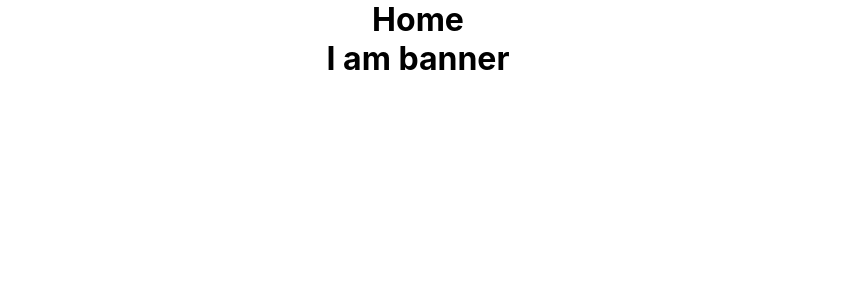
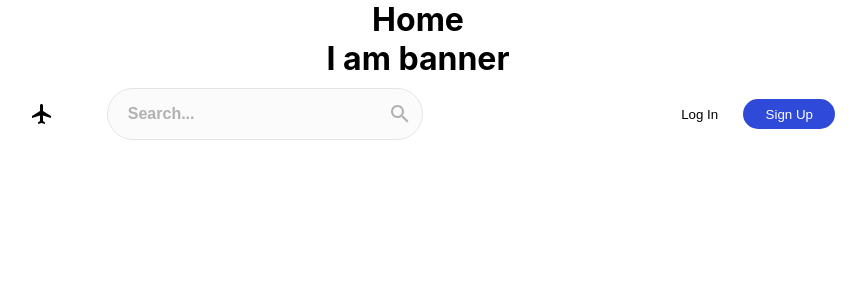
Before and after one commit to BliniUBT/airubt, a React (Create React App) app in the folder my-app/my-app/: page / in a window 1280 px wide. Shown: the top 300 px of the page, without its empty margins (222-1088 px from the left). Built offline with nearby package versions, Linux system fonts and the light colour scheme.

Commit message:
Krijimi i Header

```diff
--- a/my-app/my-app/package.json
+++ b/my-app/my-app/package.json
@@ -3,6 +3,8 @@
   "version": "0.1.0",
   "private": true,
   "dependencies": {
+    "@material-ui/core": "^4.11.4",
+    "@material-ui/icons": "^4.11.2",
     "@testing-library/jest-dom": "^5.12.0",
     "@testing-library/react": "^11.2.7",
     "@testing-library/user-event": "^12.8.3",
--- a/my-app/my-app/src/App.js
+++ b/my-app/my-app/src/App.js
@@ -2,6 +2,7 @@ import './App.css';
 import './index.css';
 import './assets/css/style.css';
 import Home from './components/Home';
+import Header from './components/Header';
 
 function App() {
   return (
@@ -10,7 +11,7 @@ function App() {
     <Home />
       {/* Banner */}
 
-      {/* Header */}
+      <Header />
 
       {/* Banner */}
 
--- a/my-app/my-app/src/assets/css/header.css
+++ b/my-app/my-app/src/assets/css/header.css
@@ -1,42 +1,74 @@
 .header {
     display: flex;
-    justify-content: space-between;
+    /*justify-content: space-between;*/
+    justify-content: space-evenly;
     align-items: center;
     position: sticky;
-    top: 0;
-    background-color: white;
+    top:0;
     z-index: 100;
     width: 100%;
+
   }
 
-  .header__icon {
+  .header__icon{
     object-fit: contain;
     height: 100px;
-    margin-left: 20px;
+    margin-right: -200px;
+
   }
 
   .header__center {
+    margin-top: 10px;
+    margin-bottom: 10px;
     display: flex;
+    flex-direction: row;
     flex: 1;
     align-items: center;
-    max-width: fit-content;
+    max-width:fit-content;
     padding: 10px;
     height: 30px;
-    border: 1px solid lightgray;
+    border: 1px solid darkgrey;
     border-radius: 999px;
+    background-color:whitesmoke;
+    opacity:0.3;
+
   }
 
   .header__center > input {
     border: none;
     padding: 10px;
     outline-width: 0;
-    /* width: 250px; */
+    width: 250px;
+    background-color:whitesmoke;
+
+  }
+  input::placeholder{
+    color:black;
+    font-size: 16px;
+    font-weight: bold;
+    opacity:1 !important;
+
   }
 
   .header__right {
     display: flex;
     align-items: center;
-    justify-content: space-between;
     width: 18vw;
-    margin-right: 80px;
+   margin-right:-100px;
+
   }
+
+  #loginbutton{
+    padding-right: 25px;
+    border-style: none;
+    background-color: transparent;
+  }
+
+  #signupbutton{
+    border-style:none;
+    border-radius:100px;
+    background-color: #2F4AD8;
+    color:white;
+    height:30px;
+    width:40%;
+  }
--- a/my-app/my-app/src/components/Banner.js
+++ b/my-app/my-app/src/components/Banner.js
@@ -1,5 +1,5 @@
 import React from 'react';
-import '../assets/css/banner.css';
+import '../assets/css/Banner.css';
 
 function Banner(){
     return(
--- a/my-app/my-app/src/components/Header.js
+++ b/my-app/my-app/src/components/Header.js
@@ -1,16 +1,36 @@
-import React from 'react';
-import '../assets/css/header.css';
+import React from 'react'
+import '../assets/css/Header.css'
+import SearchIcon from '@material-ui/icons/Search';
+import FlightIcon from '@material-ui/icons/Flight';
 
-function Header(){
-    return(
-        <div class='header'>
-            <h1>Home </h1>
+
+
+function Header() {
+    return (
+        <div className='header'>
+
+            <FlightIcon className="header__icon" />
+
+        <div className='header__center'>
+            <input type="text" placeholder="Search..."/>
+
+            <SearchIcon />
+
+
         </div>
 
 
 
 
 
+
+        <div className="header__right">
+            <button id="loginbutton">Log In</button>
+            <button id="signupbutton">Sign Up</button>
+
+        </div>
+
+        </div>
     )
 }
 
```
Also changed, not shown: my-app/my-app/src/Header.js (deleted, +0 -37 lines), 1 other file (tests, documents, lock files or other folders).
